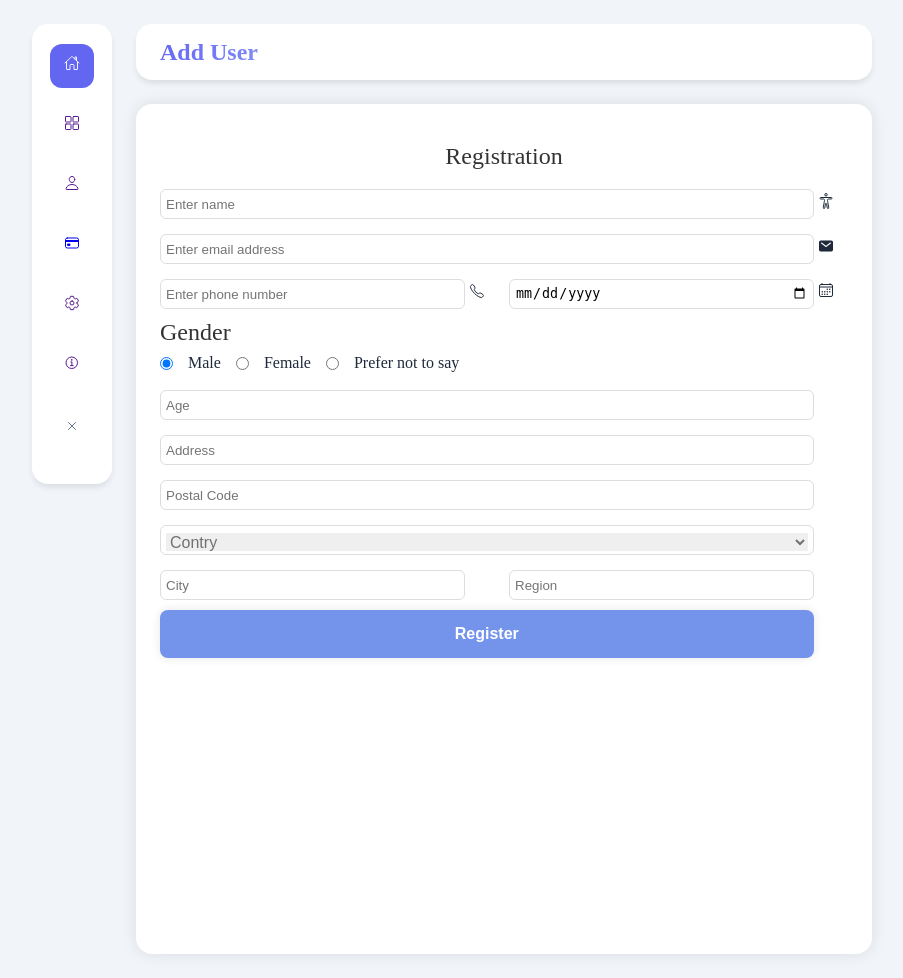
After one commit to Pedro-Grizotte/TesteTecnoTec, a PHP site: page /views/Services/addUser.php in a window 1280 px wide. The commit adds this page. Shown: the whole page, without its empty margins (16-919 px from the left). Run offline with PHP 8.4, Linux system fonts and the light colour scheme.

Commit message:
Tela de adicionar Usuário criada

```diff
--- a/Negocio/loginNegocio.php
+++ b/Negocio/loginNegocio.php
@@ -17,5 +17,10 @@ class LoginNegocio {
         }
         return false;
     }
+
+    public function getUserByEmail($email) {
+        // Recebe o email da controller, e busca o usuário
+        return $this->loginDados->getUserByEmail($email);
+    }
 }
 ?>
--- /dev/null
+++ b/views/Services/addUser.php
@@ -0,0 +1,118 @@
+<?php
+    error_reporting(E_ALL);
+    ini_set('display_errors', 1);
+
+?>
+<!DOCTYPE html>
+<html lang="en">
+<head>
+    <meta charset="UTF-8">
+    <meta name="viewport" content="width=device-width, initial-scale=1.0">
+    <title>Dashboard - Add User</title>
+    <link rel="stylesheet" href="../wwwroot/css/style_addUsers.css">
+</head>
+<body>
+<div class="dashboard">
+        <div class="sidebar">
+            <div class="sidebar-icon active" data-tooltip="Home">
+                <a href="../index.php" class="home-icon"><ion-icon name="home-outline"></ion-icon></a>
+            </div>
+            <div class="sidebar-icon" data-tooltip="Dashboard">
+                <a href=""><ion-icon name="grid-outline"></ion-icon></a>
+            </div>
+            <div class="sidebar-icon" data-tooltip="Users">
+                <a href=""><ion-icon name="person-outline"></ion-icon></a>
+            </div>
+            <div class="sidebar-icon" data-tooltip="Payments">
+                <a href="./payment.php"><ion-icon name="card-outline"></ion-icon></a>
+            </div>
+            <div class="sidebar-icon" data-tooltip="Settings">
+                <a href=""><ion-icon name="settings-outline"></ion-icon></a>
+            </div>
+            <div class="sidebar-icon" data-tooltip="Help">
+                <a href=""><ion-icon name="information-circle-outline"></ion-icon></a>
+            </div>
+            <div class="sidebar-icon" data-tooltip="Logout">
+                <ion-icon name="close-outline"></ion-icon>
+            </div>
+        </div>
+        <div class="main-content">
+            <div class="header">
+                <h1>Add User</h1>
+            </div>
+            <div class="chart-container">
+                <div class="form-box register">
+                    <form action="index.php" class="form" method="POST">
+                        <h1>Registration</h1>
+                        <div class="input-box">
+                            <input type="text" name="full name" placeholder="Enter name" required>
+                            <i><ion-icon name="body-outline"></ion-icon></i>
+                        </div>
+                        <div class="input-box">
+                            <input type="email" name="email" placeholder="Enter email address" required>
+                            <i><ion-icon name="mail"></ion-icon></i>
+                        </div>
+                        <div class="column">
+                            <div class="input-box">
+                                <input type="phone" name="phone" placeholder="Enter phone number" required>
+                                <i><ion-icon name="call-outline"></ion-icon></i>
+                            </div>
+                            <div class="input-box">
+                                <input type="date" name="date" placeholder="mm/dd/yyyy" required>
+                                <i><ion-icon name="calendar-outline"></ion-icon></i>
+                            </div>
+                        </div>
+                        <div class="gender-box">
+                            <h3>Gender</h3>
+                            <div class="gender-option">
+                                <input class="gender" type="radio" name="option" value="Male" checked> Male
+                                <input class="gender" type="radio" name="option" value="Female"> Female
+                                <input class="gender" type="radio" name="option" value="NotInformed"> Prefer not to say
+                            </div>
+                        </div>
+                        <div class="input-box">
+                            <input type="number" name="age" placeholder="Age" required>
+                        </div>
+                        <div class="input-box">
+                            <input type="text" name="address" placeholder="Address" required>
+                        </div>
+                        <div class="input-box">
+                            <input type="number" name="postal code" placeholder="Postal Code" required>
+                        </div>
+                        <div class="input-box address">
+                            <div class="column">
+                                <div class="select-box">
+                                    <select>
+                                        <option>Contry</option>
+                                        <option name="option" value="America">America</option>
+                                        <option name="option" value="Brasil">Brasil</option>
+                                        <option name="option" value="England">England</option>
+                                        <option name="option" value="Africa">Africa</option>
+                                        <option name="option" value="China">China</option>
+                                    </select>
+                                </div>
+                            </div>
+                        </div>
+                        <div class="column">
+                            <div class="input-box">
+                                <input type="text" name="city" placeholder="City" required>
+                            </div>
+                            <div class="input-box">
+                                <input type="text" name="region" placeholder="Region" required>
+                            </div>
+                        </div>
+                        <button type="submit" name="submit" class="btn">Register</button>
+                    </form>
+                </div>
+            </div>
+        </div>
+    </div>
+
+    <script type="module" src="https://unpkg.com/ionicons@7.1.0/dist/ionicons/ionicons.esm.js"></script>
+    <script nomodule src="https://unpkg.com/ionicons@7.1.0/dist/ionicons/ionicons.js"></script>
+
+    <script src="https://cdn.jsdelivr.net/npm/chart.js"></script>
+    <script src="../wwwroot/js/site.js"></script>
+    <script src="https://cdn.jsdelivr.net/npm/bootstrap@5.3.3/dist/js/bootstrap.bundle.min.js" integrity="sha384-YvpcrYf0tY3lHB60NNkmXc5s9fDVZLESaAA55NDzOxhy9GkcIdslK1eN7N6jIeHz" crossorigin="anonymous"></script>
+</body>
+</html>
--- /dev/null
+++ b/views/wwwroot/css/style_addUsers.css
@@ -0,0 +1,247 @@
+* {
+    margin: 0;
+    padding: 0;
+    box-sizing: border-box;
+}
+
+:root {
+    --primary-color: #6366f1;
+    --primary-light: #818cf8;
+    --success-color: #10b981;
+    --border-color: #e5e7eb;
+    --bg-hover: #f8fafc;
+    --text-primary: #1e293b;
+    --text-secondary: #64748b;
+    --bg-card: #ffffff;
+    --shadow-sm: 0 1px 3px rgba(0, 0, 0, 0.1);
+    --shadow-md: 0 4px 6px -1px rgba(0, 0, 0, 0.1);
+    --shadow-lg: 0 10px 15px -3px rgba(0, 0, 0, 0.1);
+}
+
+body {
+    background: #f1f5f9;
+    color: var(--text-primary);
+    line-height: 1.5;
+}
+
+.card-header {
+    display: block !important;
+}
+
+.card-header a {
+    margin: 2px;
+    padding: 4px;
+}
+
+.dashboard {
+    display: grid;
+    grid-template-columns: 80px 1fr 320px;
+    gap: 24px;
+    margin: 24px;
+    padding: 0 24px;
+}
+
+.sidebar {
+    background: var(--bg-card);
+    border-radius: 16px;
+    padding: 20px 0;
+    display: flex;
+    height: 460px;
+    flex-direction: column;
+    align-items: center;
+    gap: 16px;
+    box-shadow: var(--shadow-md);
+}
+
+.sidebar-icon {
+    width: 44px;
+    height: 44px;
+    border-radius: 12px;
+    display: flex;
+    align-items: center;
+    justify-content: center;
+    color: var(--text-secondary);
+    cursor: pointer;
+    transition: all 0.2s ease;
+    position: relative;
+}
+
+.home-icon {
+    color: #f0f0ff;
+}
+
+.sidebar-icon i {
+    font-size: 24px;
+}
+
+.sidebar-icon:hover {
+    background: #f0f0ff;
+    color: var(--primary-color);
+    transform: translateY(-2px);
+}
+
+.sidebar-icon.active {
+    background: var(--primary-color);
+    color: white;
+}
+
+.sidebar-icon:hover::after {
+    content: attr(data-tooltip);
+    position: absolute;
+    left: 120%;
+    background: var(--text-primary);
+    color: white;
+    padding: 6px 12px;
+    border-radius: 6px;
+    font-size: 13px;
+    white-space: nowrap;
+    z-index: 1000;
+    opacity: 0.9;
+}
+
+/* Main Content */
+
+.main-content {
+    display: flex;
+    flex-direction: column;
+    gap: 24px;
+}
+
+.header {
+    background: var(--bg-card);
+    padding: 10px 24px;
+    border-radius: 16px;
+    display: flex;
+    justify-content: space-between;
+    align-items: center;
+    box-shadow: var(--shadow-md);
+}
+
+.header h1 {
+    font-size: 24px;
+    font-weight: 600;
+    background: linear-gradient(
+      120deg,
+      var(--primary-color),
+      var(--primary-light)
+    );
+    background-clip: text;
+    -webkit-text-fill-color: transparent;
+}
+
+/* Charts */
+
+.chart-container,
+.card {
+  height: 850px;
+  background: var(--bg-card);
+  border-radius: 16px;
+  box-shadow: var(--shadow-md);
+  padding: 24px;
+  position: relative;
+  width: 100%;
+  box-shadow: 0 0 15px rgba(0, 0, 0, 0.1);
+}
+
+form>h1 {
+    font-size: 1.5rem;
+    color: #333;
+    font-weight: 500;
+    text-align: center;
+}
+
+.form {
+    margin-top: 10px;
+}
+
+.form .input-box {
+    width: 100%;
+    margin-top: 15px;
+}
+
+.form :where(.input-box input, .select-box) {
+    position: relative;
+    height: 30px;
+    width: 95%;
+    outline: none;
+    border: 1px solid #ddd;
+    border-radius: 6px;
+    padding: 5px;
+}
+
+.form .column {
+    display: flex;
+    column-gap: 10px;
+}
+
+.form .column input {
+    width: 90%;
+}
+
+.form :where(.gender-option, .gender) {
+    display: flex;
+    align-items: center;
+    column-gap: 15px;
+    cursor: pointer;
+}
+
+.gender-box h3 {
+    color: #333;
+    font-size: 1.5rem;
+    font-weight: 400;
+    margin-bottom: 1px;
+    margin-top: 5px;
+}
+
+.input-box .address-box input {
+    margin: 8px;
+    width: 70%;
+}
+
+.select-box select {
+    height: 100%;
+    width: 100%;
+    outline: none;
+    border: none;
+    color: #707070;
+    font-size: 1rem;
+}
+
+.btn {
+    margin-top: 10px;
+    width: 95%;
+    height: 48px;
+    background: #7494ec;
+    border-radius: 8px;
+    box-shadow: 0 0 10px rgba(0, 0, 0, .1);
+    border: none;
+    cursor: pointer;
+    font-size: 16px;
+    color: #fff;
+    font-weight: 600;
+}
+
+@media (max-width: 1200px) {
+    .dashboard {
+      grid-template-columns: 80px 1fr;
+    }
+    .right-sidebar {
+      display: none;
+    }
+}
+
+@media (max-width: 768px) {
+    .dashboard {
+      grid-template-columns: 1fr;
+      padding: 16px;
+    }
+    .sidebar {
+      display: none;
+    }
+    .stats {
+      grid-template-columns: 1fr;
+    }
+    .bottom-cards {
+      grid-template-columns: 1fr;
+    }
+}
```
Also changed, not shown: Data/loginDados.php (+12 -0 lines), controllers/loginController.php (+7 -4 lines), views/Services/payment.php (+96 -0 lines), views/index.php (+12 -3 lines), views/wwwroot/css/style_payment.css (added, +202 -0 lines), 1 other file.
